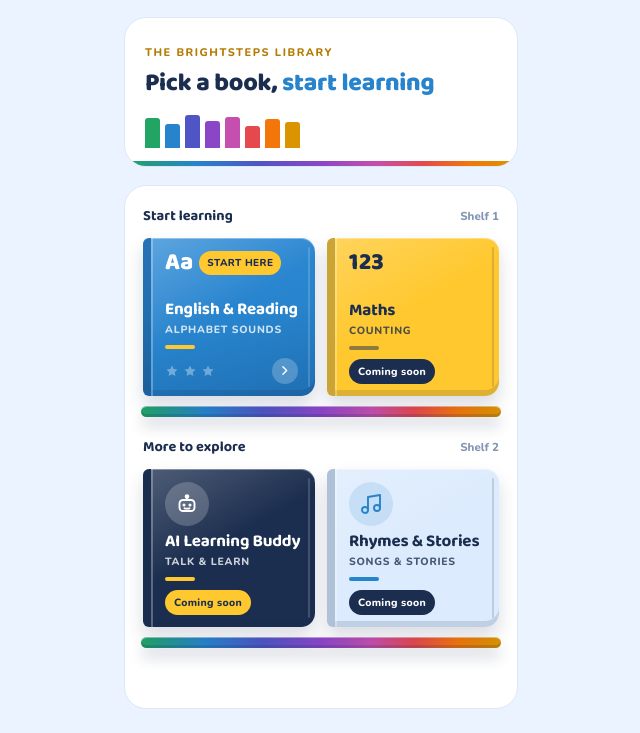
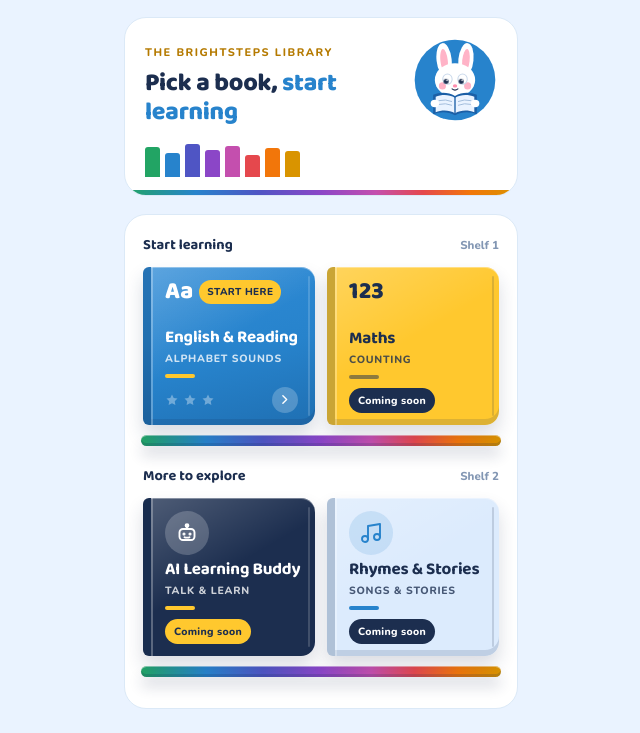
Before and after one commit to crateview5-ctrl/Github.com-file-s-2, a website: page index.html in a window 1280 px wide. Shown: the part 67-800 px from the top of the page, without its empty margins (319-959 px from the left). Drawn offline with nearby package versions, Linux system fonts and the light colour scheme.

Commit message:
Add animated reading bunny to home hero card (side, right)

```diff
--- /dev/null
+++ b/bunny.js
@@ -0,0 +1,63 @@
+// Animated reading bunny for the home screen hero card (right side).
+// Self-contained: injects its own CSS and adds itself next to the hero text.
+// To remove it later: delete this file and its <script> line in index.html.
+(function () {
+  var css = '' +
+    '.lh-bunny{position:relative;flex:none;width:84px;height:84px;margin:-2px 0 0 4px}' +
+    '.lh-bunny svg{display:block;width:84px;height:84px}' +
+    '.bn-bubble{position:absolute;top:88px;right:0;white-space:nowrap;background:#eaf3ff;border:1.5px solid #b9d2ee;color:#1c2e4f;font:800 12.5px "Baloo 2","Nunito",sans-serif;padding:5px 11px;border-radius:14px;opacity:0;z-index:3}' +
+    '.bn-bubble::before{content:"";position:absolute;top:-6px;right:30px;width:9px;height:9px;background:#eaf3ff;border-left:1.5px solid #b9d2ee;border-top:1.5px solid #b9d2ee;transform:rotate(45deg)}' +
+    '.bn-pupils{transform:translate(0,2.6px)}' +
+    '@media (prefers-reduced-motion: no-preference){' +
+    '.bn-pupils{animation:bnLook 9s ease-in-out infinite}' +
+    '.bn-bubble{animation:bnSay 9s ease-in-out infinite}' +
+    '@keyframes bnLook{' +
+    '0%{transform:translate(-1.6px,2.6px)}9%{transform:translate(1.6px,2.6px)}18%{transform:translate(-1.6px,2.6px)}27%{transform:translate(1.6px,2.6px)}36%{transform:translate(-1.6px,2.6px)}46%{transform:translate(0,2.6px)}' +
+    '54%{transform:translate(0,-2.2px)}90%{transform:translate(0,-2.2px)}98%,100%{transform:translate(-1.6px,2.6px)}}' +
+    '@keyframes bnSay{0%,54%{opacity:0;transform:translateY(4px) scale(.9)}60%,88%{opacity:1;transform:translateY(0) scale(1)}94%,100%{opacity:0;transform:translateY(4px) scale(.9)}}' +
+    '}' +
+    '@media (prefers-reduced-motion: reduce){.bn-bubble{opacity:1}}';
+
+  var svg = '' +
+    '<svg viewBox="0 0 100 100" aria-hidden="true" focusable="false">' +
+    '<defs><clipPath id="bnClip"><circle cx="50" cy="50" r="48"/></clipPath></defs>' +
+    '<circle cx="50" cy="50" r="48" fill="#2783cc"/>' +
+    '<g clip-path="url(#bnClip)">' +
+    '<ellipse cx="37" cy="26" rx="9" ry="20" fill="#fff" transform="rotate(-6 37 26)"/>' +
+    '<ellipse cx="37" cy="27" rx="4.4" ry="14" fill="#ffb3c7" transform="rotate(-6 37 27)"/>' +
+    '<ellipse cx="63" cy="26" rx="9" ry="20" fill="#fff" transform="rotate(6 63 26)"/>' +
+    '<ellipse cx="63" cy="27" rx="4.4" ry="14" fill="#ffb3c7" transform="rotate(6 63 27)"/>' +
+    '<ellipse cx="50" cy="50" rx="24" ry="20" fill="#fff"/>' +
+    '<circle cx="35" cy="57" r="4.2" fill="#ffb3c7"/><circle cx="65" cy="57" r="4.2" fill="#ffb3c7"/>' +
+    '<ellipse cx="41" cy="49" rx="5.6" ry="6.2" fill="#fff" stroke="#c9d8ea" stroke-width="1.2"/>' +
+    '<ellipse cx="59" cy="49" rx="5.6" ry="6.2" fill="#fff" stroke="#c9d8ea" stroke-width="1.2"/>' +
+    '<g class="bn-pupils"><circle cx="41" cy="49" r="3" fill="#1c2e4f"/><circle cx="59" cy="49" r="3" fill="#1c2e4f"/>' +
+    '<circle cx="42" cy="47.6" r="1" fill="#fff"/><circle cx="60" cy="47.6" r="1" fill="#fff"/></g>' +
+    '<ellipse cx="50" cy="57" rx="2.6" ry="1.9" fill="#ff8fb0"/>' +
+    '<path d="M46.5 60.6q3.5 2.8 7 0" fill="none" stroke="#1c2e4f" stroke-width="1.3" stroke-linecap="round"/>' +
+    '<path d="M50 69C42 64 32 64 24 67.5V91C32 87.5 42 87.5 50 92Z" fill="#1b5fa6"/>' +
+    '<path d="M50 69C58 64 68 64 76 67.5V91C68 87.5 58 87.5 50 92Z" fill="#1b5fa6"/>' +
+    '<path d="M50 71C43 67 34 67 27 70V88.5C34 85.5 43 85.5 50 89.5Z" fill="#eaf3ff"/>' +
+    '<path d="M50 71C57 67 66 67 73 70V88.5C66 85.5 57 85.5 50 89.5Z" fill="#eaf3ff"/>' +
+    '<path d="M31 74.5q8-2 15 1M31 79q8-2 15 1M54 75.5q7-3 15-1M54 80q7-3 15-1" fill="none" stroke="#9db9d9" stroke-width="1.1" stroke-linecap="round"/>' +
+    '<line x1="50" y1="70" x2="50" y2="90" stroke="#1b5fa6" stroke-width="1.6"/>' +
+    '<ellipse cx="26" cy="78" rx="5" ry="4.4" fill="#fff"/><ellipse cx="74" cy="78" rx="5" ry="4.4" fill="#fff"/>' +
+    '</g></svg>';
+
+  var st = document.createElement('style');
+  st.textContent = css;
+  document.head.appendChild(st);
+
+  function mount() {
+    var top = document.querySelector('#phone-home .lh-top');
+    if (!top || top.querySelector('.lh-bunny')) return;
+    var d = document.createElement('div');
+    d.className = 'lh-bunny';
+    d.innerHTML = svg + '<div class="bn-bubble" aria-hidden="true">Hello! I\'m here!</div>';
+    top.appendChild(d);
+  }
+
+  var view = document.getElementById('view');
+  if (view) new MutationObserver(mount).observe(view, { childList: true, subtree: true });
+  mount();
+})();
--- a/index.html
+++ b/index.html
@@ -26,6 +26,7 @@
 <script src="glyphs.js"></script>
 <script src="writing.js"></script>
 <script src="teacher.js"></script>
+<script src="bunny.js"></script>
 <script src="app.js"></script>
 </body>
 </html>
--- a/sw.js
+++ b/sw.js
@@ -1,5 +1,5 @@
-const CACHE = "brightsteps-v25";
-const FILES = ["./", "index.html", "style.css", "app.js", "english.js", "lessons.js", "glyphs.js", "writing.js", "teacher.js", "manifest.json", "icon-192.png", "icon-512.png", "recorder.html"];
+const CACHE = "brightsteps-v26";
+const FILES = ["./", "index.html", "style.css", "app.js", "english.js", "lessons.js", "glyphs.js", "writing.js", "teacher.js", "bunny.js", "manifest.json", "icon-192.png", "icon-512.png", "recorder.html"];
 self.addEventListener("install", e => { e.waitUntil(caches.open(CACHE).then(c => c.addAll(FILES))); self.skipWaiting(); });
 self.addEventListener("activate", e => {
   e.waitUntil(caches.keys().then(ks => Promise.all(ks.filter(k => k !== CACHE).map(k => caches.delete(k)))));
```
